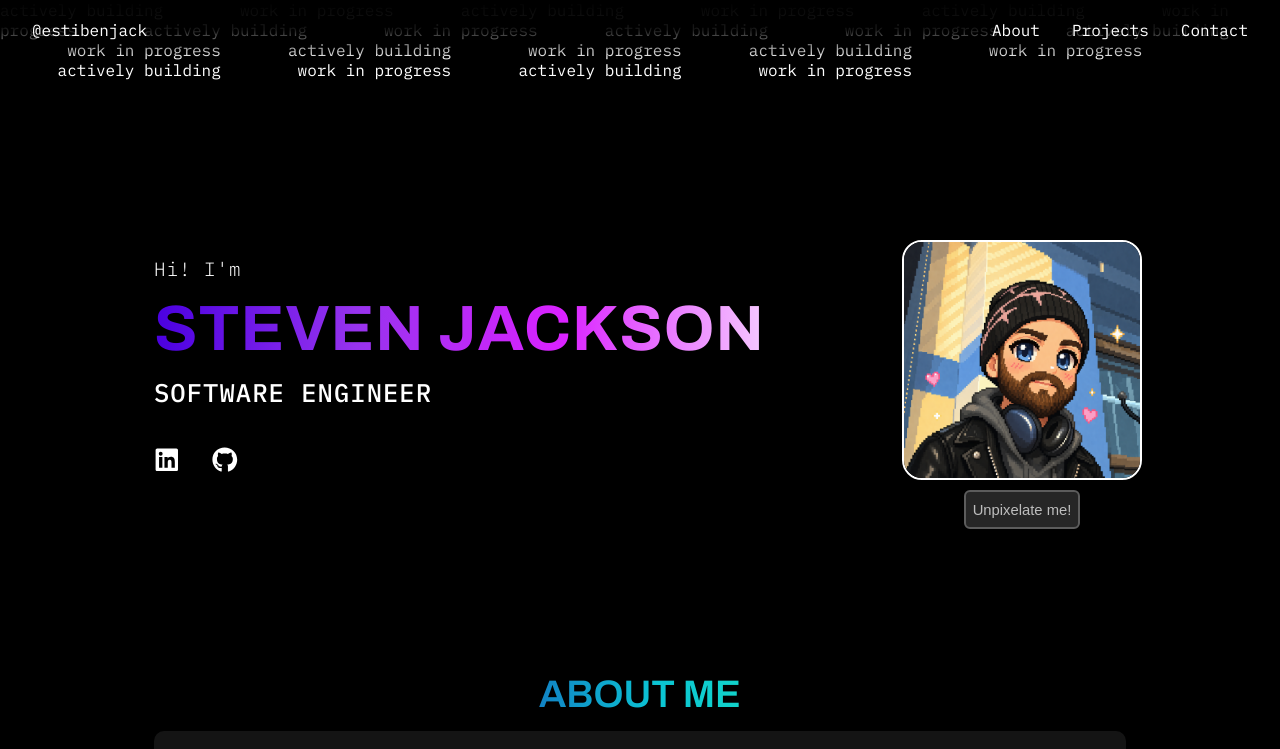
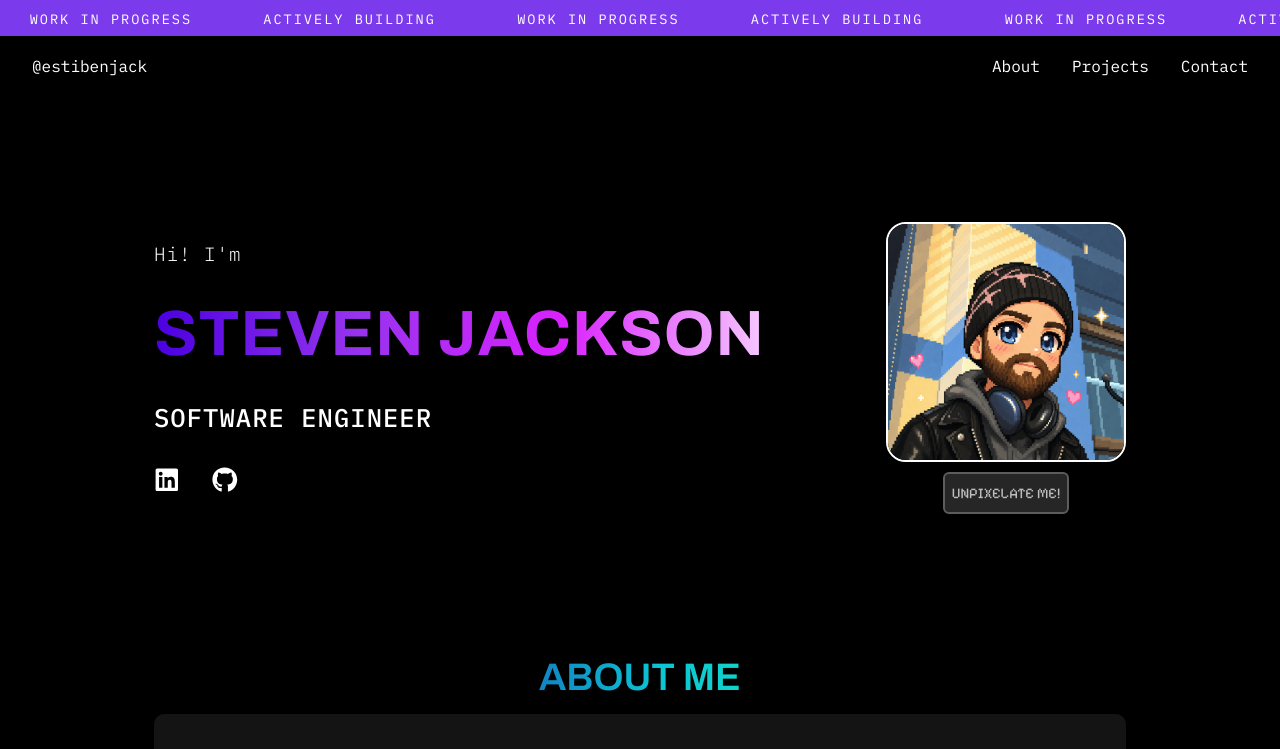
Before and after one commit to estibenjack/portfolio-site, a React (Vite) app in the folder frontend/: page / in a window 1280 px wide. Shown: the top 749 px of the page. Built offline with nearby package versions, Linux system fonts and the light colour scheme.

Commit message:
update style.css for new banner

```diff
--- a/frontend/src/style.css
+++ b/frontend/src/style.css
@@ -1,5 +1,5 @@
 :root {
-  /* --pixel-font: 'Pixelify Sans', sans-serif;  - no longer using */
+  --pixel-font: 'Pixelify Sans', sans-serif; /*- no longer using */
   --primary-font: 'Archivo', sans-serif;
   --secondary-font: 'IBM Plex Mono', monospace;
   --section-bg: #1c1c1e;
@@ -62,12 +62,49 @@ body {
 }
 
 /* ----------------*/
+/* --- BANNER -----*/
+/* ----------------*/
+
+.banner {
+  position: fixed;
+  top: 0;
+  right: 0;
+  width: 100%;
+  background: #7c3aed;
+  overflow: hidden;
+  padding: 0.5rem 0;
+  white-space: nowrap;
+}
+
+.banner-track {
+  display: inline-block;
+  animation: scroll 20s linear infinite;
+}
+
+.banner-track span {
+  font-family: var(--secondary-font);
+  font-size: 0.85rem;
+  color: white;
+  text-transform: uppercase;
+  letter-spacing: 2px;
+}
+
+@keyframes scroll {
+  0% {
+    transform: translateX(0);
+  }
+  100% {
+    transform: translateX(-50%);
+  }
+}
+
+/* ----------------*/
 /* --- NAVBAR -----*/
 /* ----------------*/
 
 .navbar {
   position: fixed;
-  top: 0;
+  top: 2.23rem;
   left: 0;
   right: 0;
   z-index: 50;
@@ -146,7 +183,7 @@ body {
 /* ------------------*/
 
 .hero-section {
-  padding: 8rem 0 4.5rem;
+  padding: 13rem 2rem 5.5rem;
   display: flex;
   justify-content: space-between;
   align-items: center;
@@ -156,7 +193,9 @@ body {
   display: flex;
   flex-direction: column;
   align-items: left;
-  padding: 3rem 2rem;
+  justify-content: space-evenly;
+  height: 320px;
+  /* padding: 3rem 2rem; */
 }
 
 .above-name {
@@ -171,7 +210,7 @@ body {
   letter-spacing: 1px;
   font-family: var(--primary-font);
   font-weight: 700;
-  padding: 0.8rem 0;
+  /* padding: 0.8rem 0; */
 }
 
 .hero-job-title {
@@ -185,9 +224,6 @@ body {
 .contact-links {
   display: flex;
   gap: 2rem;
-}
-.hero-section .contact-links {
-  padding: 2.4rem 0;
 }
 
 .contact-links svg {
@@ -210,7 +246,7 @@ body {
   /* border: 1px solid red; */
   display: flex;
   flex-direction: column;
-  padding: 2rem 1rem;
+  /* padding: 2rem 1rem; */
   overflow: hidden;
   gap: 10px;
   flex-shrink: 0;
@@ -236,6 +272,8 @@ body {
     opacity 0.2 ease,
     transform 0.2 ease;
   cursor: pointer;
+  font-family: var(--pixel-font);
+  text-transform: uppercase;
 }
 
 .hero-img-wrapper button:hover {
@@ -266,7 +304,7 @@ body {
 
 .section-text {
   background-color: rgb(20, 20, 20);
-  padding: 2rem 1.2rem;
+  padding: 2rem 2.4rem;
   border-radius: 10px;
   font-size: 1.15rem;
   color: rgb(191, 191, 191);
```
